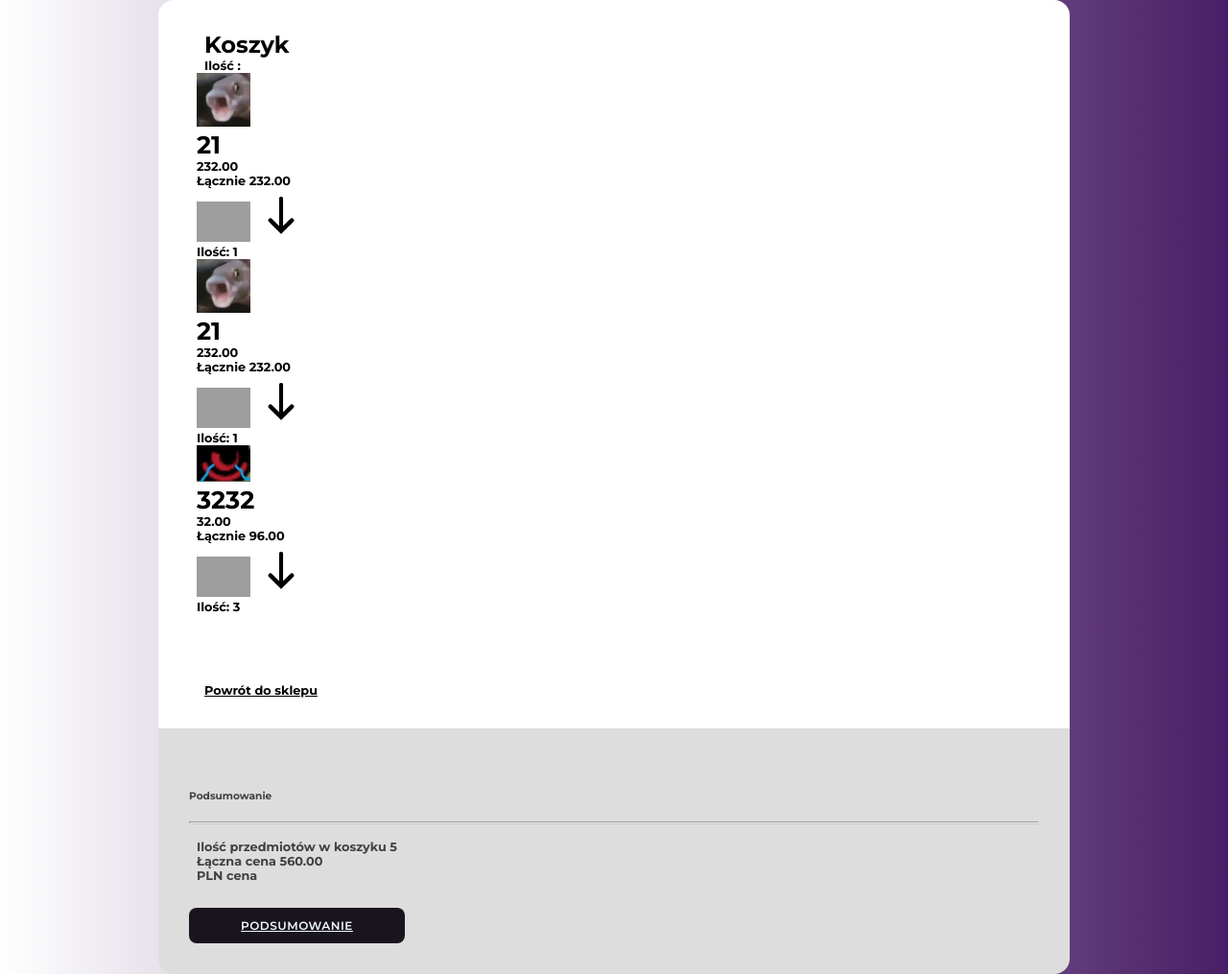
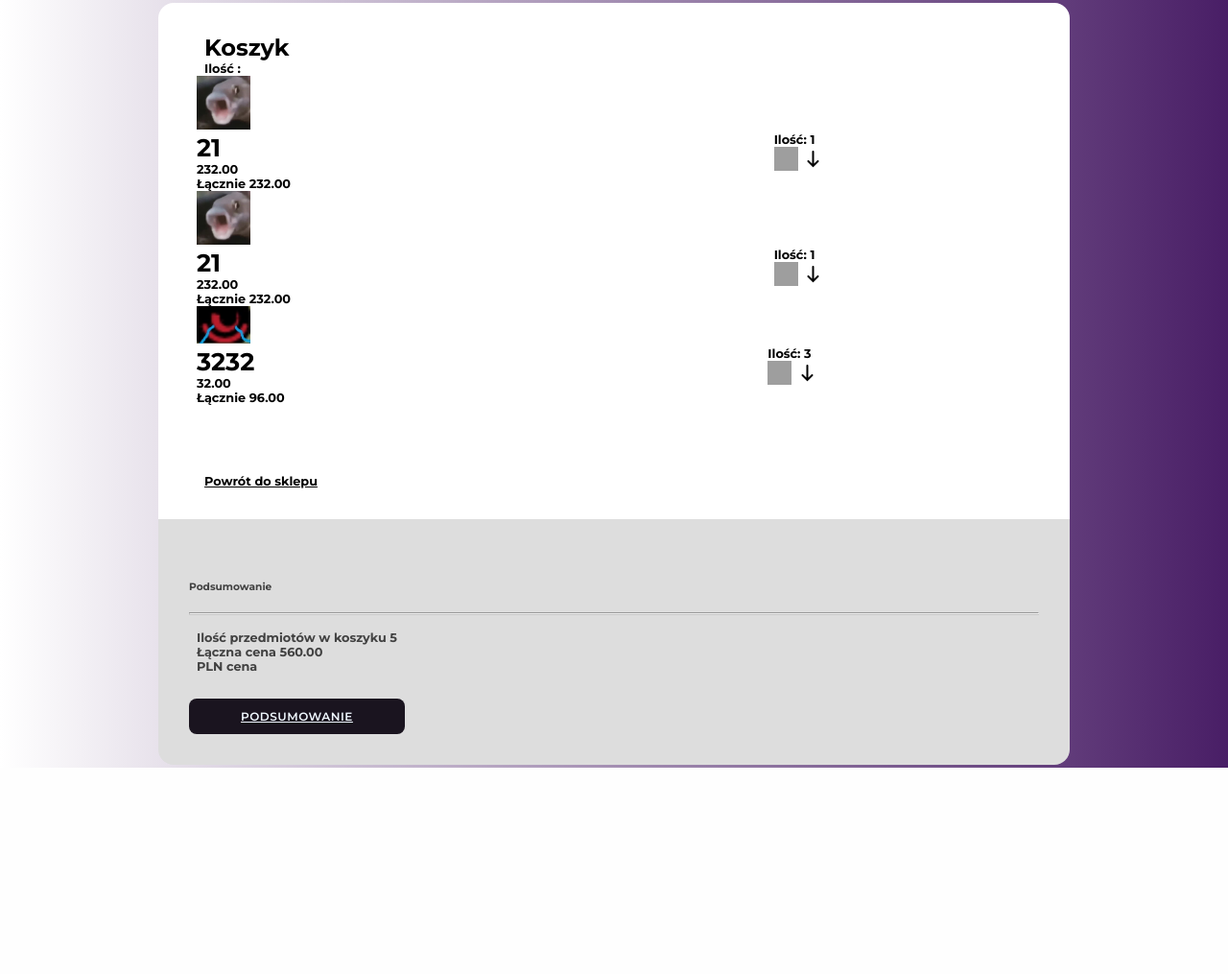
Before and after one commit to PPysklo/HaHaHardcovers, a Django app: page /cart/ in a window 1280 px wide. Shown: the whole page at 96% size. After the commit the page ends 800 px from the top, so only its background shows below. Run offline with Django 4.2, Linux system fonts and the light colour scheme; a user stored in the database is signed in; data comes from the database, SQL or seed files in the repository; both versions use the stored data as it was after the commit; some libraries are stand-ins or nearby versions; grey boxes are pictures that could not be loaded.

Commit message:
Some changes

```diff
--- a/static/styles/cartstyle.css
+++ b/static/styles/cartstyle.css
@@ -125,3 +125,17 @@ a:hover{
     background-position-x: 95%;
     background-position-y: center;
 }
+.item-details,
+.item-actions {
+    display: inline-block;
+    vertical-align: top; /* Dodatkowy atrybut, aby zachować wyrównanie pionowe */
+}
+
+.item-actions{
+    margin-left: 500px;
+}
+
+.addItem {
+    width: 25px; /* Dostosuj szerokość według potrzeb */
+    height: 25px; /* Dostosuj wysokość według potrzeb */
+}
--- a/templates/cart.html
+++ b/templates/cart.html
@@ -7,7 +7,7 @@
     <meta name="viewport" content="width=device-width, initial-scale=1.0">
     <link rel="stylesheet" href="{% static 'styles\cartstyle.css' %}">
 
-    <title>Koszyk</title>
+    <title>Document</title>
 </head>
 <body>
     <div class="card">
@@ -28,17 +28,18 @@
                             <img src="{% static 'images/blank.png' %}" alt="">
                         {% endif %}
                     </div>
-                        <div class="row">
-                            <h1>{{item.book.title}}</h1>
-                            <p>{{item.book.price|floatformat:2}}</p>
-                            <p>Łącznie {{item.get_total}}</p>
-
-                            <img data-book="{{item.book.id}}" data-action="add" class="addItem" src="{% static  'images/up.png' %}">
-
-                            <img data-book="{{item.book.id}}" data-action="remove" class="addItem" src="{% static  'images/down.png' %}">
-
+                        <div>
+                            <div class="item-details">
+                                <h1>{{item.book.title}}</h1>
+                                <p>{{item.book.price|floatformat:2}}</p>
+                                <p>Łącznie {{item.get_total}}</p>
+                            </div>
+                            <div class="item-actions">
+                                <p>Ilość: {{item.quantity}}</p>
+                                <img data-book="{{item.book.id}}" data-action="add" class="addItem" src="{% static  'images/up.png' %}">
+                                <img data-book="{{item.book.id}}" data-action="remove" class="addItem" src="{% static  'images/down.png' %}">
+                            </div>
                         </div>
-                        <p>Ilość: {{item.quantity}}</p>
                     {% endfor %}
                 {% else %}
                     <div class="col align-self-center text-right text-muted"><h3>Brak przedmiotów w koszyku</h3></div>
```
Also changed, not shown: db.sqlite3.
